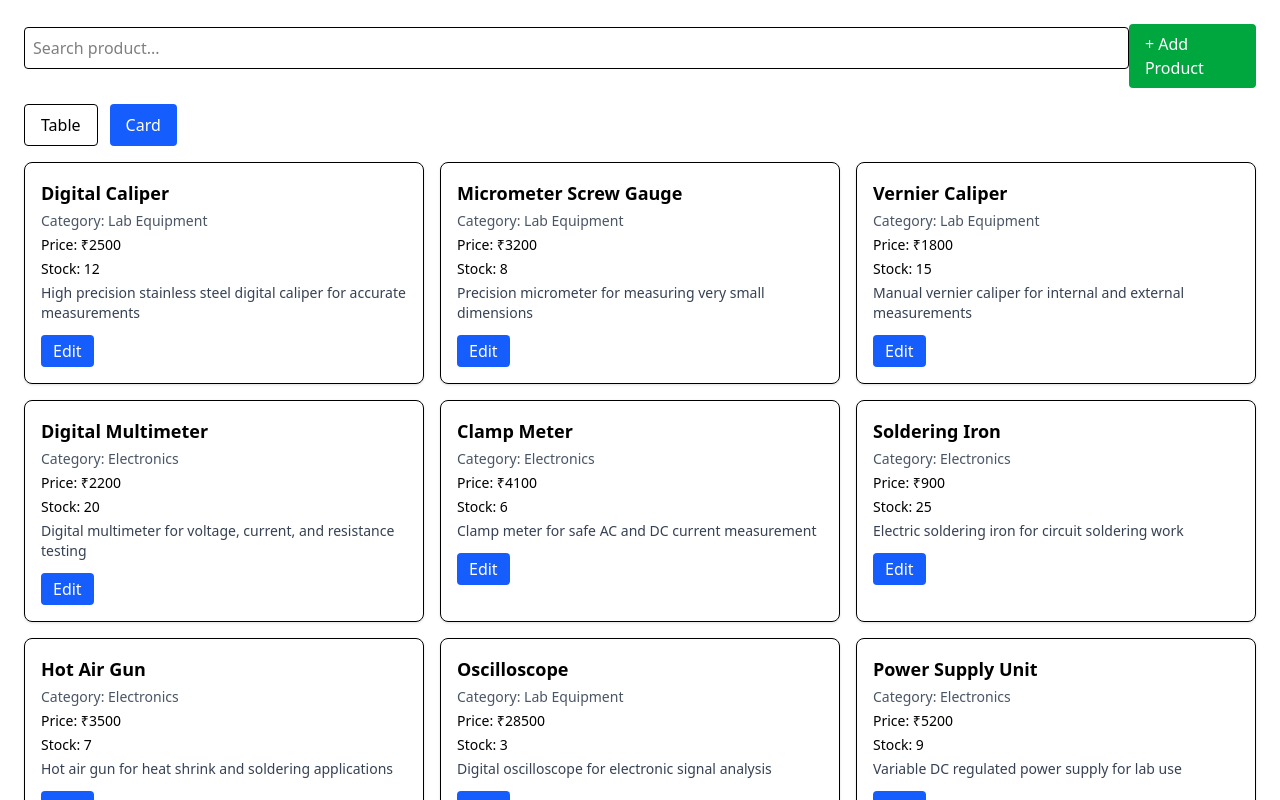
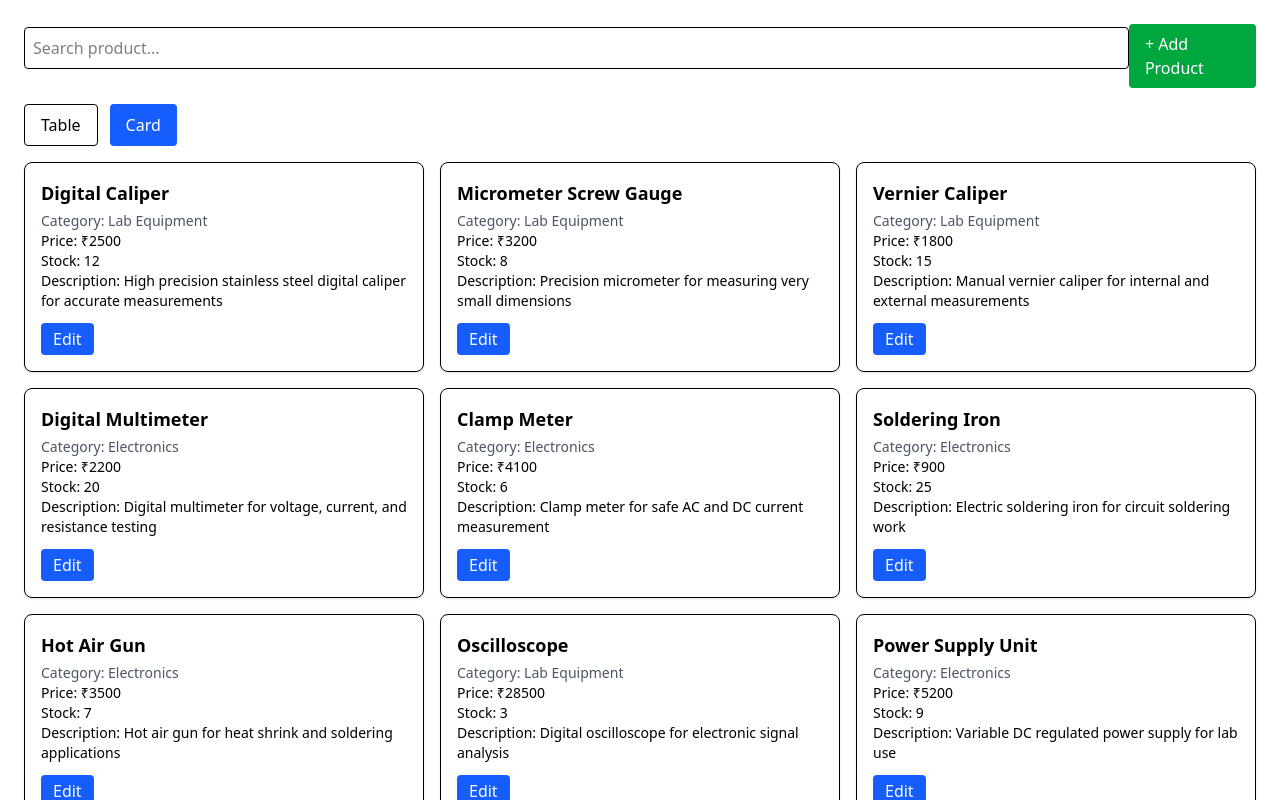
Before and after one commit to ajitdevv/Assignment, a React (Vite) app: page / in a window 1280 px wide. Both pictures are taken after a click on the button "Card". Shown: the top 800 px of the page. Built offline with nearby package versions, Linux system fonts and the light colour scheme.

Commit message:
your message

```diff
--- a/src/Components/CardProduct.jsx
+++ b/src/Components/CardProduct.jsx
@@ -1,29 +1,45 @@
-function ProductCard({ products = [], onEdit }) {
+import { useNavigate } from "react-router-dom";
+
+function CardProduct({ products = [] }) {
+  const navigate = useNavigate();
+
+  if (products.length === 0) {
+    return (
+      <p className="text-center text-gray-500 mt-6">
+        No products found
+      </p>
+    );
+  }
+
   return (
-    <div className="grid grid-cols-1 sm:grid-cols-2 lg:grid-cols-3 gap-4">
+    <div className="grid grid-cols-1 sm:grid-cols-2 md:grid-cols-3 gap-4">
       {products.map((product) => (
         <div
           key={product.id}
-          className="border rounded-lg p-4 shadow hover:shadow-md transition"
+          className="border rounded-lg p-4 shadow-sm"
         >
           <h3 className="font-semibold text-lg mb-1">
             {product.name}
           </h3>
 
-          <p className="text-sm text-gray-600 mb-1">
+          <p className="text-sm text-gray-600">
             Category: {product.category}
           </p>
 
-          <p className="text-sm mb-1">Price: ₹{product.price}</p>
-          <p className="text-sm mb-1">Stock: {product.stock}</p>
+          <p className="text-sm">
+            Price: ₹{product.price}
+          </p>
 
-          <p className="text-sm text-gray-700 mb-3">
-            {product.description || "-"}
+          <p className="text-sm">
+            Stock: {product.stock}
+          </p>
+          <p className="text-sm">
+            Description: {product.description || "-"}
           </p>
 
           <button
-            onClick={() => onEdit(product)}
-            className="px-3 py-1 bg-blue-600 text-white rounded hover:bg-blue-700 transition hover:cursor-pointer"
+            onClick={() => navigate(`/edit/${product.id}`)}
+            className="mt-3 px-3 py-1 bg-blue-600 text-white rounded cursor-pointer hover:bg-blue-700"
           >
             Edit
           </button>
@@ -33,4 +49,4 @@ function ProductCard({ products = [], onEdit }) {
   );
 }
 
-export default ProductCard;
+export default CardProduct;
```
